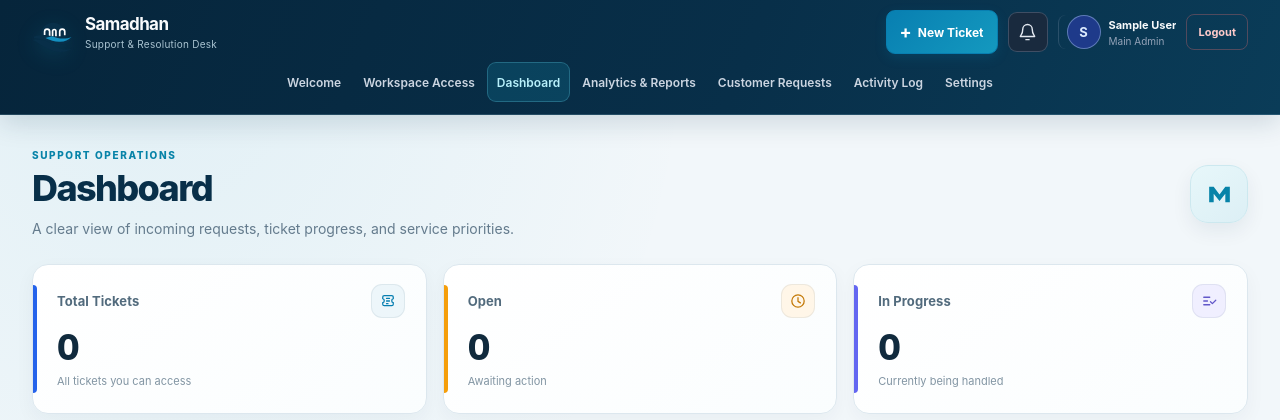
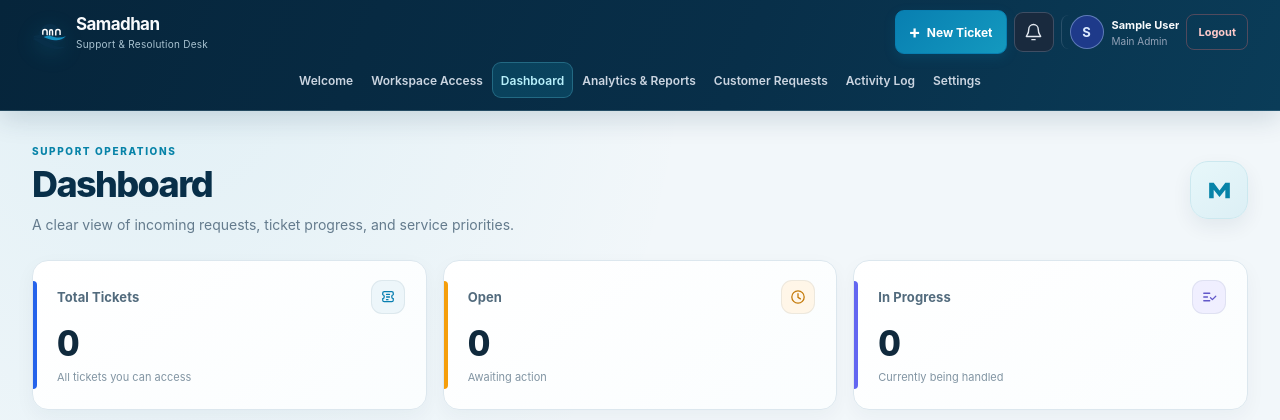
Before and after one commit to parshvajshahbhuj-ux/Samadhan, a PHP site: page / in a window 1280 px wide. Shown: the top 420 px of the page. Run offline with PHP 8.4, Linux system fonts and the light colour scheme; the visitor is signed in with stand-in values (Sample User, id 1); data comes from the database, SQL or seed files in the repository; data that the repository does not hold is empty; some libraries are stand-ins or nearby versions.

Commit message:
Improve navbar text size
Co-authored-by: Copilot <223556219+Copilot@users.noreply.github.com>

```diff
--- a/account-profile.php
+++ b/account-profile.php
@@ -46,7 +46,7 @@ $roleLabels = [
     <title>My profile | Samadhan</title>
     <link rel="icon" type="image/svg+xml" href="assets/images/samadhan-logo.svg">
     <link rel="stylesheet" href="assets/css/style.css?v=17">
-    <link rel="stylesheet" href="assets/css/navigation.css?v=18">
+    <link rel="stylesheet" href="assets/css/navigation.css?v=20">
     <link rel="stylesheet" href="assets/css/samadhan-theme.css?v=21">
     <link rel="stylesheet" href="assets/css/account-profile.css?v=1">
     <script src="assets/js/page-transitions.js?v=5" defer></script>
--- a/account-security.php
+++ b/account-security.php
@@ -64,7 +64,7 @@ if (($_SERVER["REQUEST_METHOD"] ?? "GET") === "POST") {
     <title>Account password | Samadhan</title>
     <link rel="icon" type="image/svg+xml" href="assets/images/samadhan-logo.svg">
     <link rel="stylesheet" href="assets/css/style.css?v=17">
-    <link rel="stylesheet" href="assets/css/navigation.css?v=18">
+    <link rel="stylesheet" href="assets/css/navigation.css?v=20">
     <link rel="stylesheet" href="assets/css/samadhan-theme.css?v=4">
     <link rel="stylesheet" href="assets/css/account-security.css?v=3">
     <script src="assets/js/page-transitions.js?v=5" defer></script>
--- a/activity-log.php
+++ b/activity-log.php
@@ -619,7 +619,7 @@ if (!isSupportStaff()) {
         }
 
     </style>
-    <link rel="stylesheet" href="assets/css/navigation.css?v=18">
+    <link rel="stylesheet" href="assets/css/navigation.css?v=20">
     <link rel="stylesheet" href="assets/css/samadhan-theme.css?v=3">
     <script src="assets/js/page-transitions.js?v=5" defer></script>
 
--- a/analytics.php
+++ b/analytics.php
@@ -14,7 +14,7 @@ $userRole = htmlspecialchars($_SESSION["role"] ?? "user", ENT_QUOTES, "UTF-8");
     <link rel="icon" type="image/svg+xml" href="assets/images/samadhan-logo.svg">
     <link rel="stylesheet" href="assets/css/style.css?v=16">
     <link rel="stylesheet" href="assets/css/analytics.css?v=6">
-    <link rel="stylesheet" href="assets/css/navigation.css?v=18">
+    <link rel="stylesheet" href="assets/css/navigation.css?v=20">
     <link rel="stylesheet" href="assets/css/samadhan-theme.css?v=4">
     <script src="assets/js/page-transitions.js?v=5" defer></script>
 </head>
--- a/assets/css/navigation.css
+++ b/assets/css/navigation.css
@@ -681,6 +681,40 @@
 
 @media (max-width: 1600px) {
     .site-navbar-inner {
+        gap: 6px 10px;
+        min-height: 72px;
+        padding-top: 8px;
+        padding-bottom: 8px;
+    }
+
+    .site-brand {
+        gap: 8px;
+    }
+
+    .site-brand-logo {
+        width: 36px;
+        height: 36px;
+    }
+
+    .site-nav-links {
+        gap: 0;
+    }
+
+    .site-nav-links a {
+        min-height: 36px;
+        padding-right: 8px;
+        padding-left: 8px;
+        font-size: 12px;
+    }
+
+    .site-navbar-actions {
+        gap: 7px;
+        margin-left: 0;
+    }
+}
+
+@media (max-width: 1280px) {
+    .site-navbar-inner {
         flex-wrap: wrap;
         gap: 8px 16px;
         padding-top: 10px;
--- a/index.php
+++ b/index.php
@@ -18,7 +18,7 @@ if (empty($_SESSION["ticket_messages_csrf"])) {
     <link rel="icon" type="image/svg+xml" href="assets/images/samadhan-logo.svg">
 
     <link rel="stylesheet" href="assets/css/style.css?v=17">
-    <link rel="stylesheet" href="assets/css/navigation.css?v=18">
+    <link rel="stylesheet" href="assets/css/navigation.css?v=20">
     <link rel="stylesheet" href="assets/css/samadhan-theme.css?v=21">
     <script src="assets/js/page-transitions.js?v=5" defer></script>
 
--- a/login.php
+++ b/login.php
@@ -248,7 +248,7 @@ if (($_SERVER["REQUEST_METHOD"] ?? "GET") === "POST") {
 
     <title>Sign in | Samadhan</title>
     <link rel="icon" type="image/svg+xml" href="assets/images/samadhan-logo.svg">
-    <link rel="stylesheet" href="assets/css/navigation.css?v=18">
+    <link rel="stylesheet" href="assets/css/navigation.css?v=20">
     <script src="assets/js/page-transitions.js?v=5" defer></script>
     <style>
 
--- a/organization-members.php
+++ b/organization-members.php
@@ -20,7 +20,7 @@ $safeUserName = htmlspecialchars((string)($_SESSION["user_name"] ?? "Administrat
     <meta name="viewport" content="width=device-width, initial-scale=1.0">
     <title>Workspace access | Samadhan</title>
     <link rel="icon" type="image/svg+xml" href="assets/images/samadhan-logo.svg">
-    <link rel="stylesheet" href="assets/css/navigation.css?v=18">
+    <link rel="stylesheet" href="assets/css/navigation.css?v=20">
     <link rel="stylesheet" href="assets/css/samadhan-theme.css?v=17">
     <link rel="stylesheet" href="assets/css/organization-access.css?v=8">
     <script src="assets/js/page-transitions.js?v=5" defer></script>
--- a/register.php
+++ b/register.php
@@ -255,7 +255,7 @@ $safeEmail = htmlspecialchars($emailValue, ENT_QUOTES | ENT_SUBSTITUTE, "UTF-8")
     <meta name="viewport" content="width=device-width, initial-scale=1.0">
     <title>Register your organization | Samadhan</title>
     <link rel="icon" type="image/svg+xml" href="assets/images/samadhan-logo.svg">
-    <link rel="stylesheet" href="assets/css/navigation.css?v=18">
+    <link rel="stylesheet" href="assets/css/navigation.css?v=20">
     <link rel="stylesheet" href="assets/css/samadhan-theme.css?v=3">
     <link rel="stylesheet" href="assets/css/login.css?v=3">
     <link rel="stylesheet" href="assets/css/register.css?v=2">
--- a/support-inquiries.php
+++ b/support-inquiries.php
@@ -208,7 +208,7 @@ foreach ($allRequests as $requestSummary) {
     <meta name="viewport" content="width=device-width, initial-scale=1.0">
     <title><?= $inquiry ? "Request #" . (int)$inquiry["id"] : ($isAdmin ? "Customer Requests" : "My Support Requests") ?> | Samadhan</title>
     <link rel="icon" type="image/svg+xml" href="assets/images/samadhan-logo.svg">
-    <link rel="stylesheet" href="assets/css/navigation.css?v=18">
+    <link rel="stylesheet" href="assets/css/navigation.css?v=20">
     <link rel="stylesheet" href="assets/css/support-inquiries.css?v=14">
     <link rel="stylesheet" href="assets/css/samadhan-theme.css?v=4">
     <script src="assets/js/page-transitions.js?v=5" defer></script>
--- a/support.php
+++ b/support.php
@@ -15,7 +15,7 @@ if (($_SESSION["role"] ?? "") !== "user") {
     <title>Support | Samadhan</title>
     <link rel="icon" type="image/svg+xml" href="assets/images/samadhan-logo.svg">
     <link rel="stylesheet" href="assets/css/style.css?v=16">
-    <link rel="stylesheet" href="assets/css/navigation.css?v=18">
+    <link rel="stylesheet" href="assets/css/navigation.css?v=20">
     <link rel="stylesheet" href="assets/css/samadhan-theme.css?v=3">
     <script src="assets/js/page-transitions.js?v=5" defer></script>
     <style>
--- a/ticket-activity.php
+++ b/ticket-activity.php
@@ -56,7 +56,7 @@ $priorityClass = isset($ticket)
     <title><?= isset($ticket) ? "Ticket #" . (int)$ticket["id"] . " Activity" : "Ticket Activity" ?> | Samadhan</title>
     <link rel="icon" type="image/svg+xml" href="assets/images/samadhan-logo.svg">
     <link rel="stylesheet" href="assets/css/style.css?v=17">
-    <link rel="stylesheet" href="assets/css/navigation.css?v=18">
+    <link rel="stylesheet" href="assets/css/navigation.css?v=20">
     <link rel="stylesheet" href="assets/css/samadhan-theme.css?v=13">
     <link rel="stylesheet" href="assets/css/ticket-activity.css?v=2">
     <script src="assets/js/page-transitions.js?v=5" defer></script>
--- a/ticket_receipt.php
+++ b/ticket_receipt.php
@@ -74,7 +74,7 @@ $activePage = "dashboard";
     <meta name="viewport" content="width=device-width, initial-scale=1.0">
     <title><?= $ticket ? "Ticket #" . (int)$ticket["id"] . " Receipt" : "Ticket Receipt" ?> | Samadhan</title>
     <link rel="icon" type="image/svg+xml" href="assets/images/samadhan-logo.svg">
-    <link rel="stylesheet" href="assets/css/navigation.css?v=18">
+    <link rel="stylesheet" href="assets/css/navigation.css?v=20">
     <link rel="stylesheet" href="assets/css/samadhan-theme.css?v=6">
     <link rel="stylesheet" href="assets/css/ticket-receipt.css?v=2">
     <script src="assets/js/page-transitions.js?v=5" defer></script>
--- a/welcome.php
+++ b/welcome.php
@@ -21,7 +21,7 @@ if ($isCustomer && empty($_SESSION["support_inquiry_csrf"])) {
     <title>Welcome | Samadhan</title>
     <link rel="icon" type="image/svg+xml" href="assets/images/samadhan-logo.svg">
     <link rel="stylesheet" href="assets/css/style.css?v=16">
-    <link rel="stylesheet" href="assets/css/navigation.css?v=18">
+    <link rel="stylesheet" href="assets/css/navigation.css?v=20">
     <link rel="stylesheet" href="assets/css/samadhan-theme.css?v=3">
     <link rel="stylesheet" href="assets/css/welcome.css?v=8">
     <script src="assets/js/page-transitions.js?v=5" defer></script>
```
